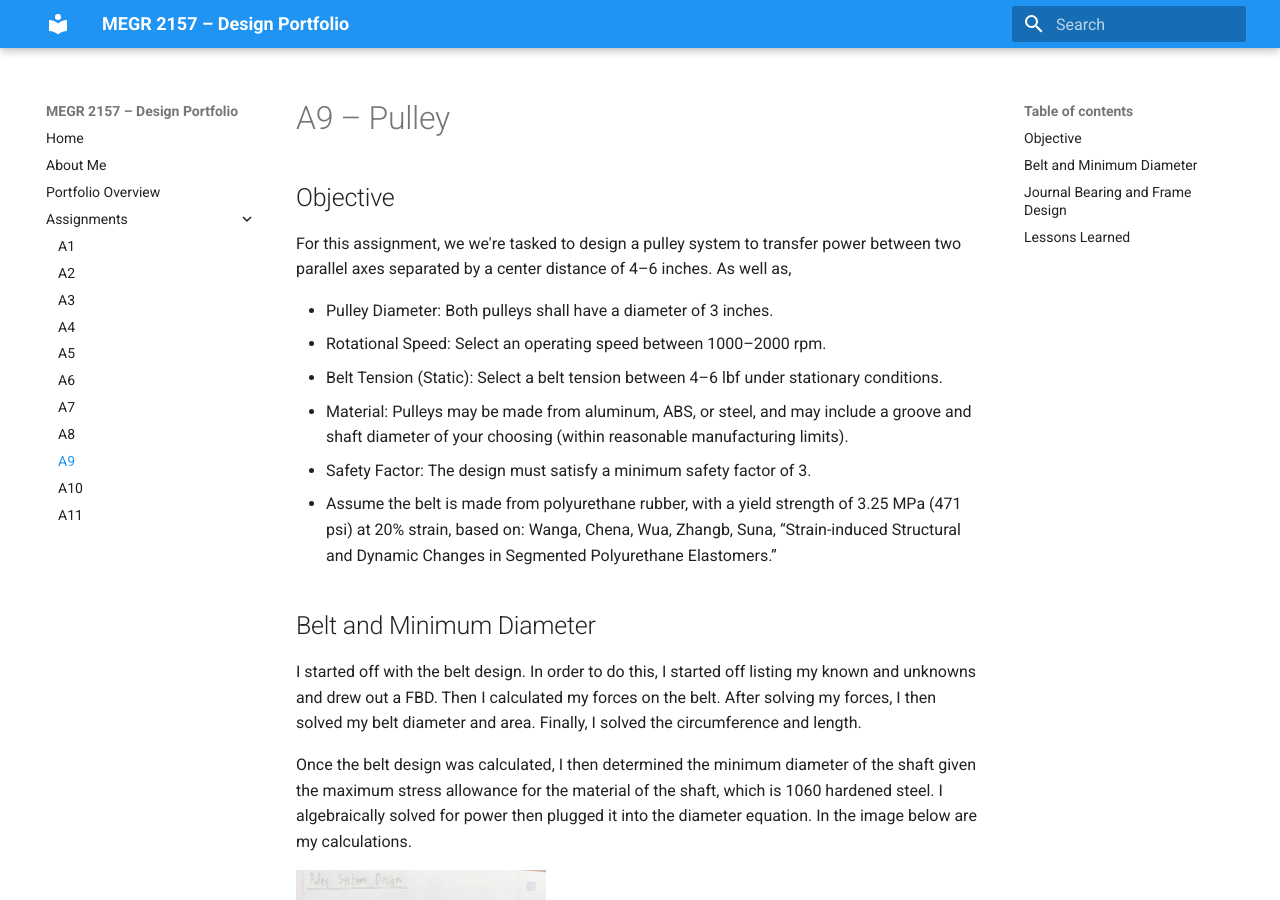
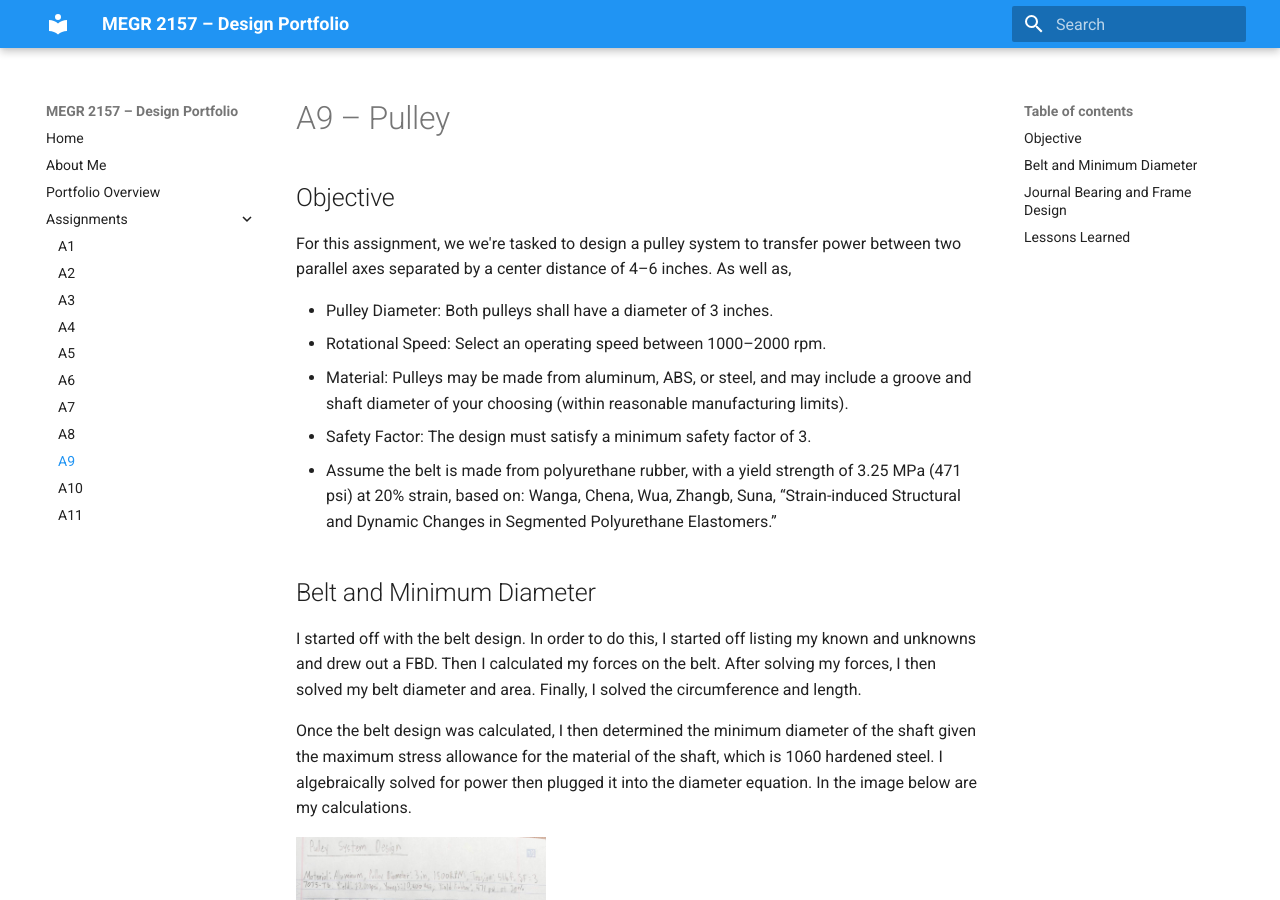
Before and after one commit to AidenGrake/megr2157-portfolio, an MkDocs documentation site: the page built from docs/assignments/A09/index.md, in a window 1280 px wide and 900 px high. Built offline with MkDocs 1.6.1 and Material for MkDocs 9.7.7, drawn with Linux system fonts in a browser that asks for light colours.

Commit message:
Update index.md

```diff
--- a/docs/assignments/A09/index.md
+++ b/docs/assignments/A09/index.md
@@ -3,12 +3,11 @@
 ## Objective
 For this assignment, we we're tasked to design a pulley system to transfer power between two parallel axes separated by a center distance of 4–6 inches. As well as,
 
-- Pulley Diameter: Both pulleys shall have a diameter of 3 inches.
-- Rotational Speed: Select an operating speed between 1000–2000 rpm.
-- Belt Tension (Static): Select a belt tension between 4–6 lbf under stationary conditions.
-- Material: Pulleys may be made from aluminum, ABS, or steel, and may include a groove and shaft diameter of your choosing (within reasonable manufacturing limits).
-- Safety Factor: The design must satisfy a minimum safety factor of 3.
-- Assume the belt is made from polyurethane rubber, with a yield strength of 3.25 MPa (471 psi) at 20% strain, based on: Wanga, Chena, Wua, Zhangb, Suna, “Strain-induced Structural and Dynamic Changes in Segmented Polyurethane Elastomers.”
+* Pulley Diameter: Both pulleys shall have a diameter of 3 inches.
+* Rotational Speed: Select an operating speed between 1000–2000 rpm.
+* Material: Pulleys may be made from aluminum, ABS, or steel, and may include a groove and shaft diameter of your choosing (within reasonable manufacturing limits).
+* Safety Factor: The design must satisfy a minimum safety factor of 3.
+* Assume the belt is made from polyurethane rubber, with a yield strength of 3.25 MPa (471 psi) at 20% strain, based on: Wanga, Chena, Wua, Zhangb, Suna, “Strain-induced Structural and Dynamic Changes in Segmented Polyurethane Elastomers.”
 
 ## Belt and Minimum Diameter
 I started off with the belt design. In order to do this, I started off listing my known and unknowns and drew out a FBD. Then I calculated my forces on the belt. After solving my forces, I then solved my belt diameter and area. Finally, I solved the circumference and length.
```
